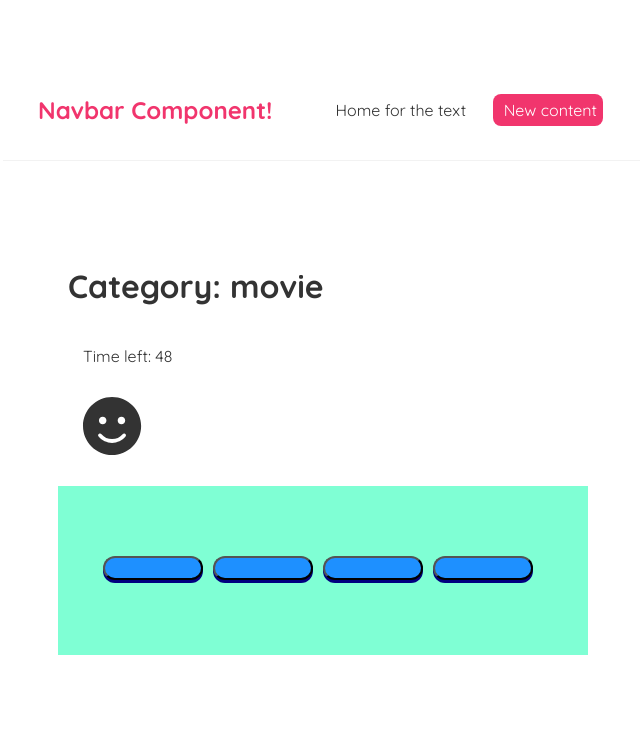
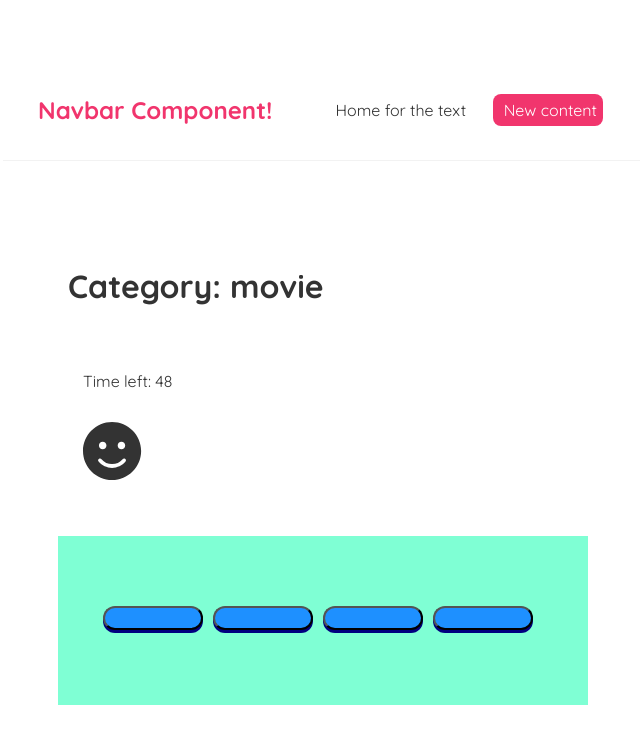
Before and after one commit to naoiri/Quiz-man, a React (Create React App) app in the folder frontend/: page /game in a window 1280 px wide. Both pictures are taken after a click on the button "Movie". Shown: the top 744 px of the page, without its empty margins (317-957 px from the left). Built offline with nearby package versions, Linux system fonts and the light colour scheme; no server answers; the HTML template or start-up script is replaced by a standard one.

Commit message:
Send timer data between Animation.js and Game.js. Game.js shows DEAD when timer is zero.

```diff
--- a/frontend/src/Animation.js
+++ b/frontend/src/Animation.js
@@ -3,7 +3,7 @@ import { FontAwesomeIcon } from '@fortawesome/react-fontawesome';
 import { faSmile, faMeh, faFrown, faFlushed, faDizzy  } from '@fortawesome/free-solid-svg-icons';
 
 
-function Animation() {
+function Animation(props) {
 
     const [counter, setCounter] = useState(50);
     useEffect(() => {
@@ -14,8 +14,10 @@ function Animation() {
 
     return (
         <div>
+            <div>{props.setValue(counter)}</div> {/* Sends data to parent component(Game.js) */}
             <div>Time left: {counter}</div>
             {(() => {
+
                 if (counter<=10) {
                     return (
                         <FontAwesomeIcon icon={faDizzy} className="fa-icons" />
@@ -39,7 +41,6 @@ function Animation() {
                 }
             })()}
 
-
         </div>
     );
 }
--- a/frontend/src/Game.js
+++ b/frontend/src/Game.js
@@ -6,7 +6,8 @@ import Animation from "./Animation";
 
 const Game = () => {
 
-    //const [timer, resetTimer] = useState(false)
+    const[timer, setTimer] = useState();
+
     const [url, setUrl] = useState('')
     const [chosenCategory, setChosenCategory] = useState(null)
     const [currentIndex, setCurrentIndex] = useState(0)
@@ -14,7 +15,6 @@ const Game = () => {
     const [scoreBoard, showScoreBoard] = useState(false)
     const [questionAnswers, setQuestionAnswers] = useState([])
     const [score, setScore] = useState(0)
-    //const answers = ["correctAnswer"]
 
     useEffect(() => {
         Axios.get(url).then(response => {
@@ -62,7 +62,14 @@ const Game = () => {
             ):(
                 <div>
                     <h1>Category: {chosenCategory}</h1>
-                    <Animation />
+                    <Animation setValue = {setTimer}/>{/*Receives timer data from child component(Animation.js)*/}
+                    <div>
+                        {(() => {
+                            if (timer === 0) {
+                                return <div>DEAD!!!</div>;
+                            }
+                        })()}
+                    </div>
                     <div className="grid-container">
                         {scoreBoard ? (
                             <div className="scoreBoard">Your score: {score}</div>
```
